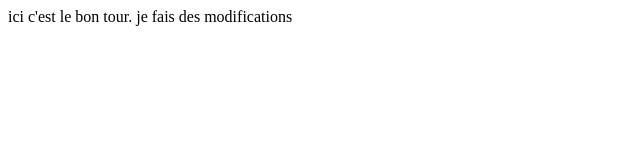
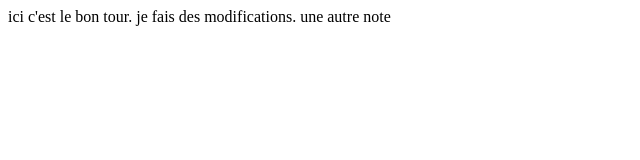
Before and after one commit to dariuskind/javascript-learn, a plain HTML site: page index.html in a window 1280 px wide. Shown: the whole page, without its empty margins (0-640 px from the left). Drawn offline with Linux system fonts and the light colour scheme.

```diff
--- a/index.html
+++ b/index.html
@@ -7,6 +7,6 @@
     <title>Document</title>
 </head>
 <body>
-    ici c'est le bon tour. je fais des modifications
+    ici c'est le bon tour. je fais des modifications. une autre note
 </body>
 </html>
```
Also changed, not shown: 1 other file.
